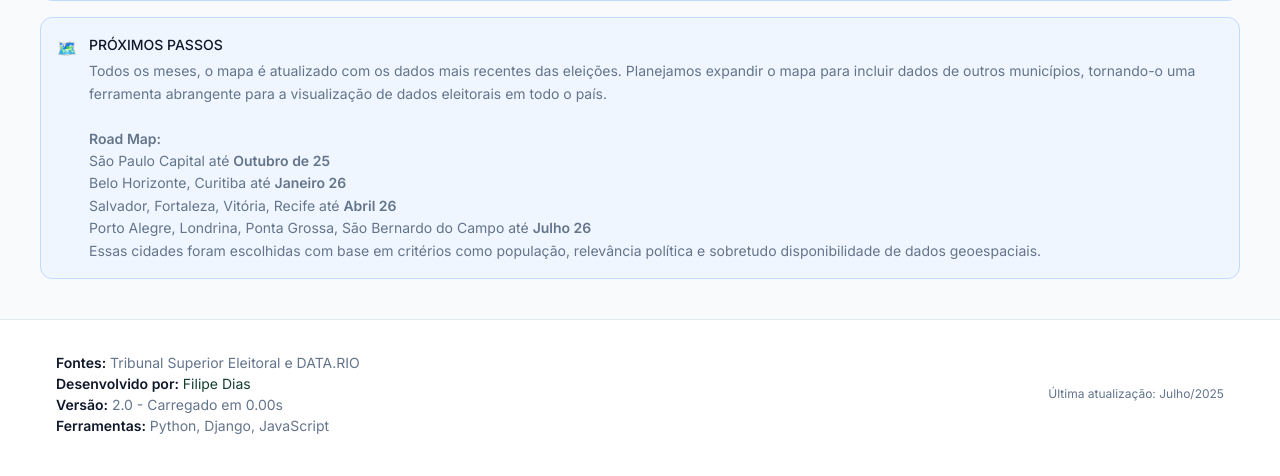
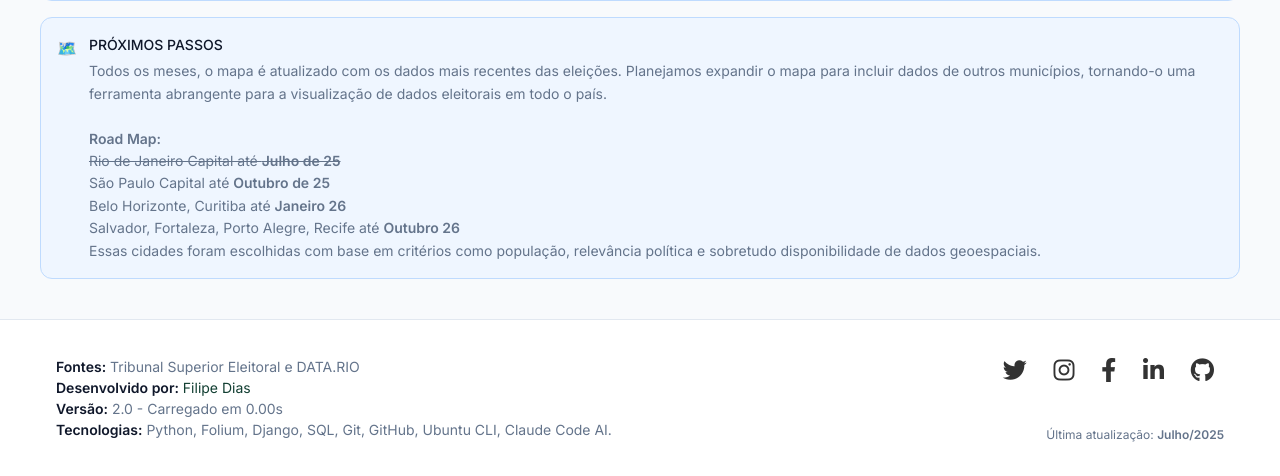
Before and after one commit to Mapa-Eleitoral/siteDjangoEnv5, a Django app: page / in a window 1280 px wide. Shown: the part 1058-1534 px from the top of the page. Before the commit the page ends 1492 px from the top, so only its background shows below. Run offline with Django 5.2, Linux system fonts and the light colour scheme; data that the repository does not hold is empty.

Commit message:
redes sociais

```diff
--- a/siteDjangoProject/mapa_eleitoral/templates/home.html
+++ b/siteDjangoProject/mapa_eleitoral/templates/home.html
@@ -3,6 +3,7 @@
 <head>
     <meta charset="UTF-8">
     <meta name="viewport" content="width=device-width, initial-scale=1.0">
+    <link rel="stylesheet" href="https://cdnjs.cloudflare.com/ajax/libs/font-awesome/6.4.0/css/all.min.css">
     <title>Mapa Eleitoral - Democracia em Dados</title>
 
     <!-- Meta tags otimizadas para SEO -->
@@ -43,6 +44,7 @@
     <!-- Otimização crítica de fonts -->
     <link rel="preconnect" href="https://fonts.googleapis.com">
     <link rel="preconnect" href="https://fonts.gstatic.com" crossorigin>
+
     <!-- Carregamento inline do CSS crítico -->
     <style>
         @import url('https://fonts.googleapis.com/css2?family=Inter:wght@400;500;600&display=swap');
@@ -701,10 +703,10 @@
                 Planejamos expandir o mapa para incluir dados de outros municípios, tornando-o uma ferramenta abrangente para a visualização de dados eleitorais em todo o país.
                 <br>
                 <br><strong>Road Map:</strong>
+                <br><del>Rio de Janeiro Capital até <strong>Julho de 25</strong></del>
                 <br>São Paulo Capital até <strong>Outubro de 25</strong>
                 <br>Belo Horizonte, Curitiba até <strong>Janeiro 26</strong>
-                <br>Salvador, Fortaleza, Vitória, Recife até <strong>Abril 26</strong>
-                <br>Porto Alegre, Londrina, Ponta Grossa, São Bernardo do Campo até <strong>Julho 26</strong>
+                <br>Salvador, Fortaleza, Porto Alegre, Recife até <strong>Outubro 26</strong>
                 <br>Essas cidades foram escolhidas com base em critérios como população, relevância política e sobretudo disponibilidade de dados geoespaciais.
             </div>
         </div>
@@ -718,10 +720,27 @@
                     <p><strong>Fontes:</strong> Tribunal Superior Eleitoral e DATA.RIO</p>
                     <p><strong>Desenvolvido por:</strong> <a href="https://github.com/diasfilipe" target="_blank" rel="noopener">Filipe Dias</a></p>
                     <p><strong>Versão:</strong> 2.0 - {% if load_time %}Carregado em {{ load_time }}{% else %}Site em desenvolvimento{% endif %}</p>
-                    <p><strong>Ferramentas:</strong> Python, Django, JavaScript</p>
+                    <p><strong>Tecnologias:</strong> Python, Folium, Django, SQL, Git, GitHub, Ubuntu CLI, Claude Code AI.</p>
                 </div>
                 <div class="footer-meta">
-                    Última atualização: Julho/2025
+                    <div style="font-size: 24px; margin-bottom: 15px;">
+                        <a href="https://twitter.com/eleitoralmapa" target="_blank" rel="noopener" style="color: #333; margin: 0 10px; text-decoration: none;" title="Twitter">
+                            <i class="fab fa-twitter"></i>
+                        </a>
+                        <a href="https://www.instagram.com/mapaeleitoral.com.br" target="_blank" rel="noopener" style="color: #333; margin: 0 10px; text-decoration: none;" title="Instagram">
+                            <i class="fab fa-instagram"></i>
+                        </a>
+                        <a href="https://www.facebook.com/mapaeleitoral.contato" target="_blank" rel="noopener" style="color: #333; margin: 0 10px; text-decoration: none;" title="Facebook">
+                            <i class="fab fa-facebook-f"></i>
+                        </a>
+                        <a href="https://www.linkedin.com/in/diasfilipe/" target="_blank" rel="noopener" style="color: #333; margin: 0 10px; text-decoration: none;" title="LinkedIn">
+                            <i class="fab fa-linkedin-in"></i>
+                        </a>
+                        <a href="https://github.com/diasfilipe" target="_blank" rel="noopener" style="color: #333; margin: 0 10px; text-decoration: none;" title="GitHub">
+                            <i class="fab fa-github"></i>
+                        </a>
+                    </div>
+                    <br>Última atualização: <strong>Julho/2025</strong>
                 </div>
             </div>
         </div>
```
